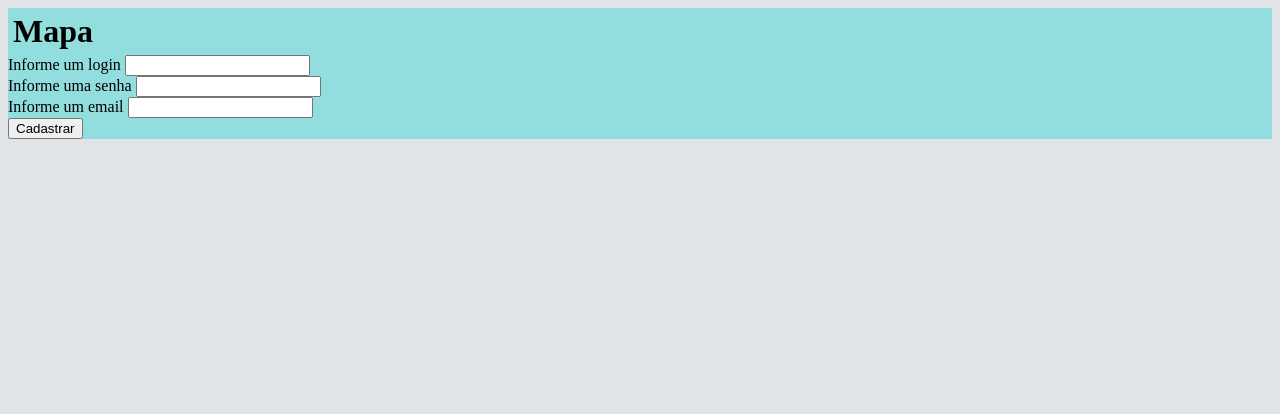
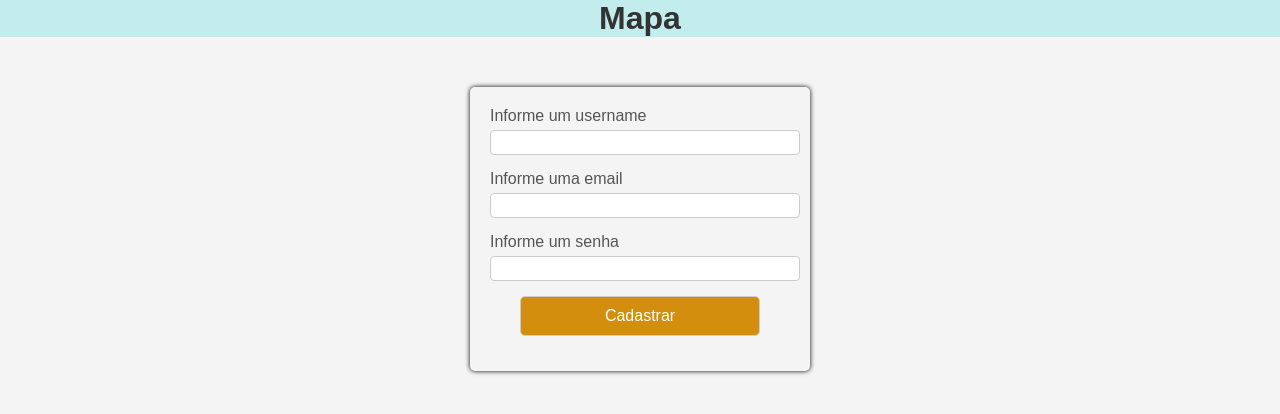
Before and after one commit to Nigguti/Mapa, a plain HTML site: page back/cadastro.html in a window 1280 px wide. Drawn offline with Linux system fonts and the light colour scheme.

```diff
--- a/back/index.html
+++ b/back/cadastro.html
@@ -12,15 +12,15 @@
     <div class="container">
          <form>
             <div class="cadastro">
-                 <label for="login">Informe um login</label>
+                 <label for="login">Informe um username</label>
                   <input type="text" id="login" name="login" required>
              </div>
              <div class="cadastro">
-                <label for="username">Informe uma senha</label>
+                <label for="username">Informe uma email</label>
                  <input type="text" id="username" name="username" required>
             </div>
             <div class="cadastro">
-                <label for="email">Informe um email</label>
+                <label for="email">Informe um senha</label>
                  <input type="text" id="email" name="email" required>
             </div>
             <div class="cadastro">
--- a/back/front/style.css
+++ b/back/front/style.css
@@ -1,19 +1,57 @@
 body {
-    background-color: rgb(225, 228, 231);
+    font-family: sans-serif;
+    background-color: #f4f4f4;
+    margin: 0;
+    padding: 0;
 }
 
-#titulo {
-    background-color: rgb(146, 221, 221);
-}
-h1 {
-    padding: 5px;
-    margin: auto;
-
+.container {
+    width: 300px;
+    margin: 50px auto;
+    background: fff;
+    padding: 20px;
+    border-radius: 5px;
+    box-shadow: 0 0 5px rgba(0, 0, 0, 1);
 }
 
-#cadastro {
-    width: 50px;
-    height: 50px;
-    border: 1px solid gray;
-    padding: 10px 20px;
+h1 {
+    background-color: rgb(195, 236, 236);
+    margin: auto;
+    text-align: center;
+    color: #333;
 }
+
+.cadastro {
+    margin-bottom: 15px;
+}
+
+label {
+    display: block;
+    margin-bottom: 5px;
+    color: #555;
+}
+
+input[type="text"],
+imput[type="email"]{
+    width: 100%;
+    padding: 4px;
+    border: 1px solid #ccc;
+    border-radius: 4px;
+}
+
+button {
+    width: 80%;
+    padding: 10px;
+    margin-left: 30px;
+    background-color: rgb(211, 142, 13);
+    border: none;
+    color: white;
+    border-radius: 5px;
+    border: 1px solid #ccc;
+    cursor: pointer;
+    font-size: 16px;
+}
+
+button:hover {
+    background-color: #218838;
+}
```
Also changed, not shown: back/login.html (added, +31 -0 lines), lembrar-senha.html (added, +11 -0 lines).
